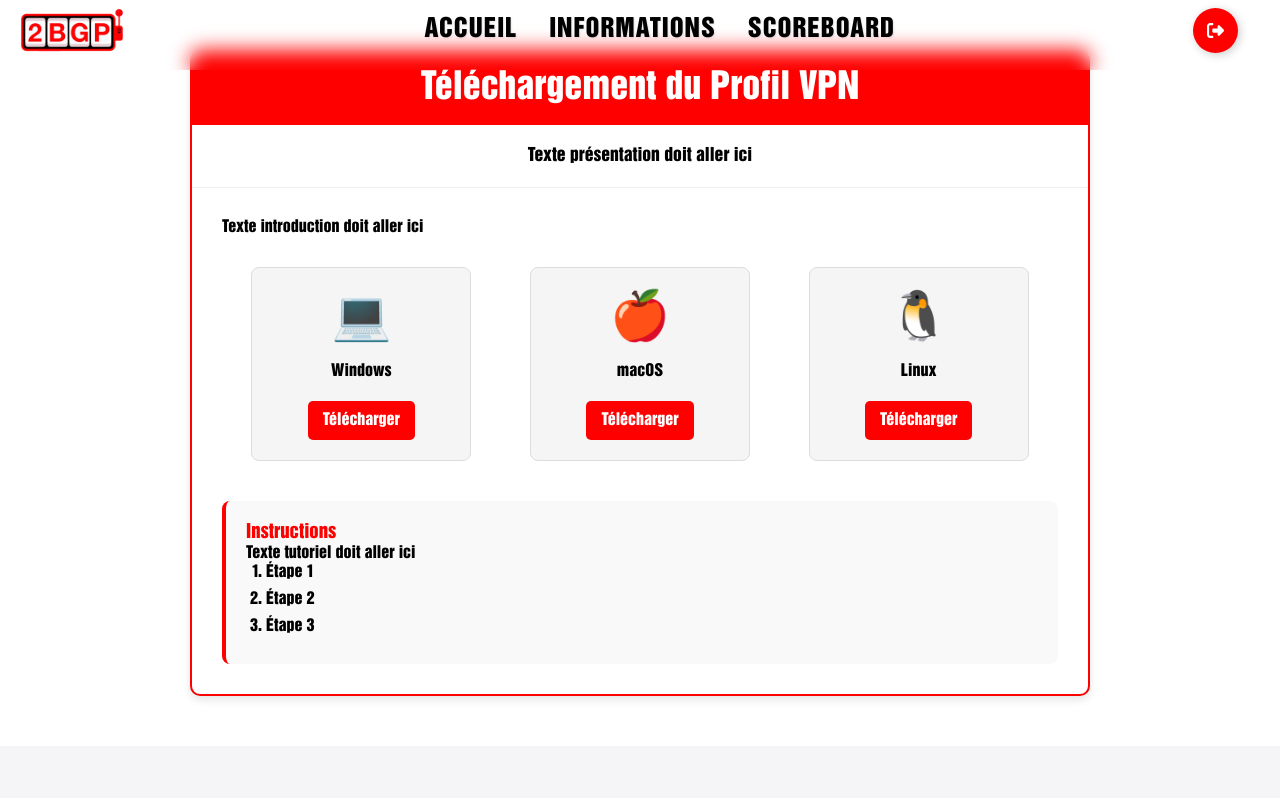
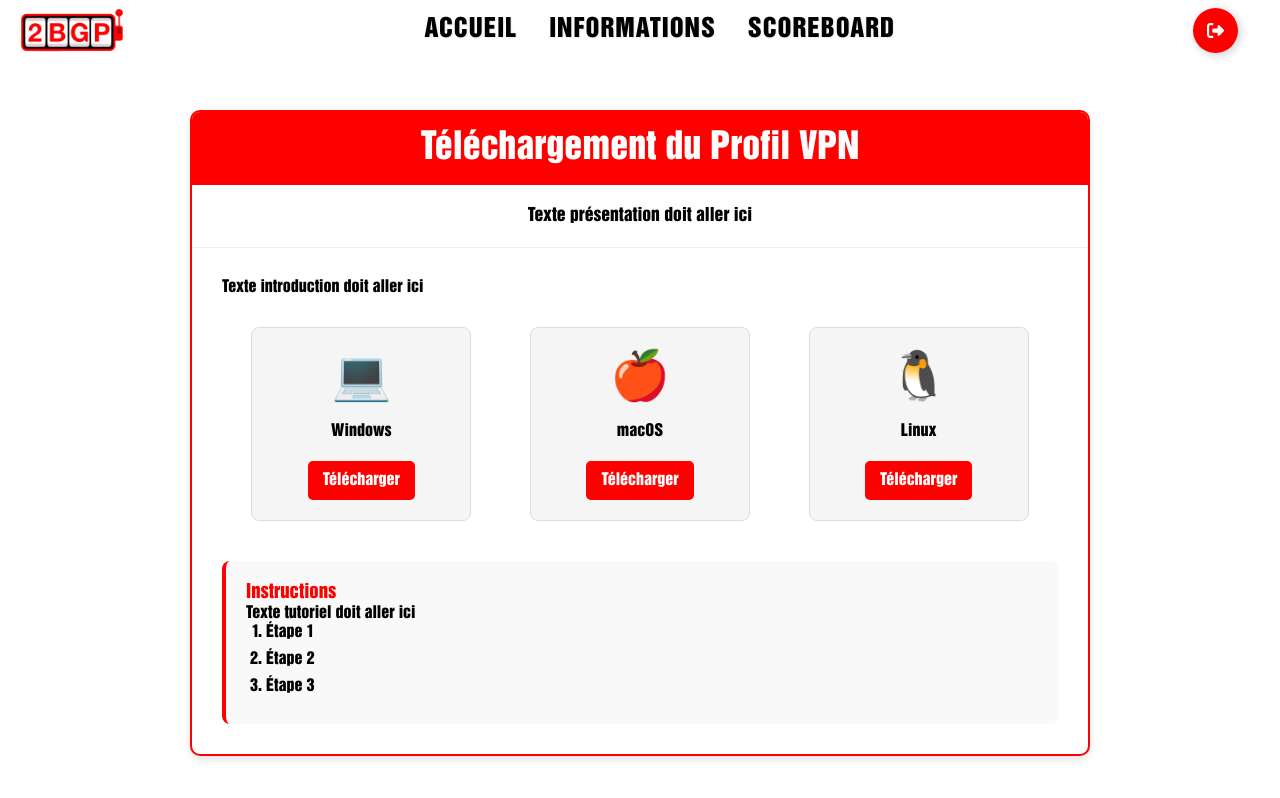
Before and after one commit to itsmrval/2bgp-ad, a React (Create React App) app in the folder frontend/: page /profiledownload in a window 1280 px wide. Built offline with nearby package versions, Linux system fonts and the light colour scheme; the HTML template or start-up script is replaced by a standard one.

Commit message:
feat(styles) enhance profile download and scoreboard styles; update team header title

```diff
--- a/frontend/src/assets/styles/profileDownload.css
+++ b/frontend/src/assets/styles/profileDownload.css
@@ -1,20 +1,34 @@
+/* Add these styles at the top of the file */
+body, html {
+    overflow: hidden;
+    scrollbar-width: none; /* Firefox */
+    -ms-overflow-style: none; /* IE and Edge */
+}
+
+body::-webkit-scrollbar,
+html::-webkit-scrollbar {
+    display: none; /* Chrome, Safari, Opera */
+}
+
 .profile-download-container {
     display: flex;
     justify-content: center;
     align-items: center;
-    min-height: 70vh; /* Réduit à 70vh au lieu de 80vh */
+    min-height: 70vh;
     background-color: #ffffff;
-    padding: 50px 20px; /* Padding réduit */
+    padding: 50px 20px;
+    overflow: hidden; /* Prevent scrolling in this container */
 }
 
+/* For the download card, in case it has scrollable content */
 .download-card {
-    border: 2px solid red; /* Changé #0066cc en rouge */
+    border: 2px solid red;
     border-radius: 10px;
     background-color: white;
     box-shadow: 0 4px 8px rgba(0, 0, 0, 0.1);
-    width: 95%; /* Augmenté de 90% à 95% */
-    max-width: 900px; /* Augmenté de 800px à 900px */
-    overflow: hidden;
+    width: 95%;
+    max-width: 900px;
+    overflow: hidden; /* Changed from default overflow behavior */
     display: flex;
     flex-direction: column;
 }
--- a/frontend/src/assets/styles/scoreboard.css
+++ b/frontend/src/assets/styles/scoreboard.css
@@ -11,19 +11,20 @@ body, html {
     width: 100%;
     height: 100%;
     font-family: 'Helvetica-Inserat', Helvetica, Arial, sans-serif;
-    background-color: #f5f5f7;
+    background-color: white;
     overflow-x: hidden;
 }
 
 /* Main layout */
 .scoreboard-content {
-    width: 100%;
+    width: 80%; /* Changed from 90% to 100% */
+    max-width: 1400px; /* Added max-width to match table container */
     padding: 80px 1rem 2rem; /* Provide space for fixed header */
     display: flex;
+    margin: 0 auto; /* Added margin auto to center */
     flex-direction: column;
     align-items: center;
 }
-
 /* Hide title section as per original design */
 .scoreboard-header-section {
     display: none;
--- a/frontend/src/components/team/team.jsx
+++ b/frontend/src/components/team/team.jsx
@@ -47,7 +47,7 @@ const Team = () => {
     return (
         <div className="team-container">
             <div className="team-header">
-                <h2>Notre Équipe</h2>
+                <h2>The MasterMinds</h2>
                 <p>Texte de présentation doit aller ici</p>
             </div>
 
--- a/frontend/src/pages/profileDownload/profileDownloadPage.jsx
+++ b/frontend/src/pages/profileDownload/profileDownloadPage.jsx
@@ -12,7 +12,7 @@ const ProfileDownloadPage = () => {
             </div>
 
             {/* Main content area */}
-            <div style={{ marginTop: '0px', marginBottom: '0px' }}>
+            <div style={{ marginTop: '60px', marginBottom: '0px' }}>
                 <ProfileDownload />
             </div>
 
```
